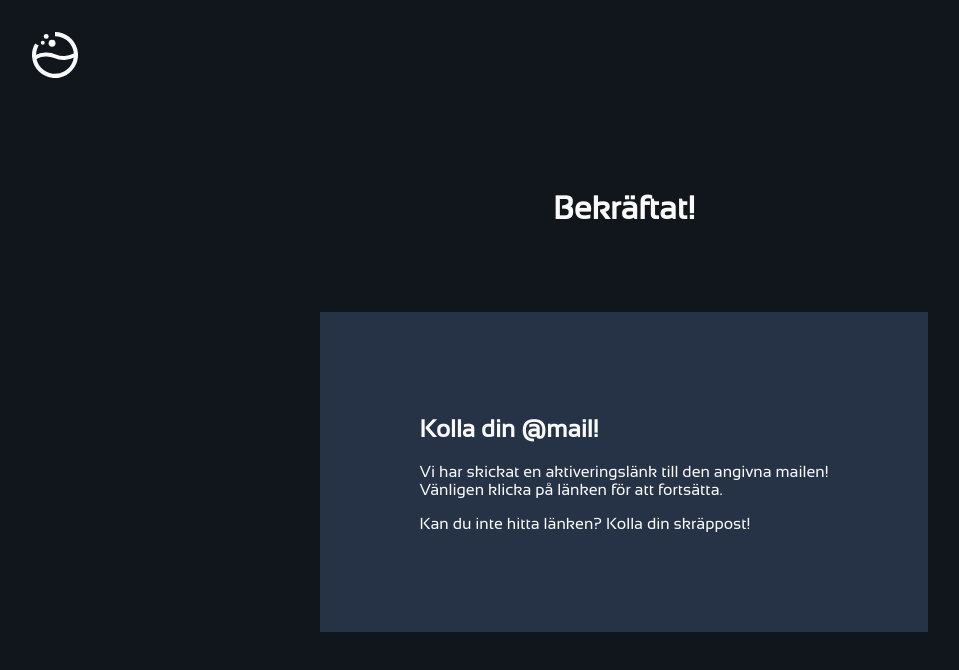
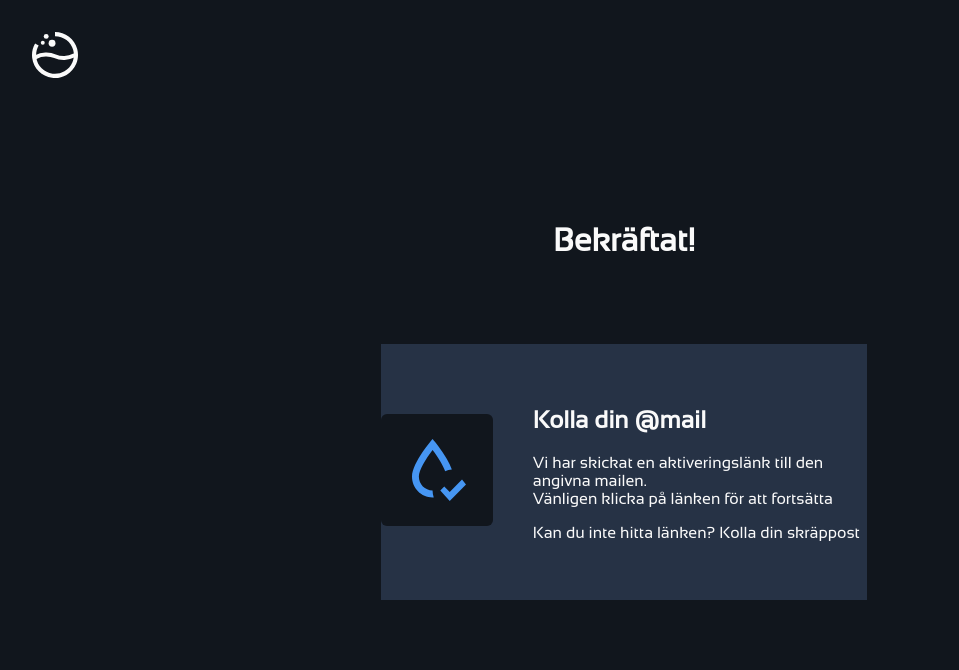
Before and after one commit to nybbe123/h2go, a Next.js app: page /verify in a window 1280 px wide. Shown: the top 670 px of the page, without its empty margins (16-975 px from the left). Built offline with nearby package versions, Linux system fonts and the light colour scheme.

Commit message:
added confirm images + more styling

```diff
--- a/pages/signup.tsx
+++ b/pages/signup.tsx
@@ -38,7 +38,7 @@ const SignUp: NextPage<
       <div className={styles["logo-container-sign-up"]}>
         <Logo />
       </div>
-
+      <div>
         <div>
           <h1>Hallå där!</h1>
           <p>
@@ -46,6 +46,8 @@ const SignUp: NextPage<
             <br></br>
             Skriv bara in din email nedan för att registrera dig eller logga in.
           </p>
+        </div>
+        <div>
           <form
             className={styles["inputfield"]}
             method="post"
@@ -85,6 +87,7 @@ const SignUp: NextPage<
             );
           })}
       </div>
+    </div>
   );
 };
 
--- a/pages/verify.tsx
+++ b/pages/verify.tsx
@@ -1,6 +1,7 @@
 import { NextPage } from "next";
 import styles from "../styles/SignUpPage.module.scss";
 import Logo from "../public/assets/images/logo.svg";
+import Confirm from "../public/assets/images/confirm.svg";
 
 const Verify: NextPage = () => {
   return (
@@ -13,13 +14,16 @@ const Verify: NextPage = () => {
       </div>
       <div className={styles["confirm-container"]}>
         <div>
-          <h2>Kolla din @mail!</h2>
+          <Confirm />
+        </div>
+        <div>
+          <h2>Kolla din @mail</h2>
           <p>
-            Vi har skickat en aktiveringslänk till den angivna mailen!
+            Vi har skickat en aktiveringslänk till den angivna mailen.
             <br />
-            Vänligen klicka på länken för att fortsätta.
+            Vänligen klicka på länken för att fortsätta
           </p>
-          <p>Kan du inte hitta länken? Kolla din skräppost!</p>
+          <p>Kan du inte hitta länken? Kolla din skräppost</p>
         </div>
       </div>
     </div>
--- a/styles/SignUpPage.module.scss
+++ b/styles/SignUpPage.module.scss
@@ -77,10 +77,11 @@
     .confirm-container {
 
       display: flex;
-      flex-direction: column;
+      flex-direction: row;
       align-items: center;
       justify-content: center;
-      height: 20rem;
-      width: 50%;
+      height: 16rem;
+      width: 40%;
+      gap: 2.5rem;
       background-color: #263245;
     }
```
Also changed, not shown: pages/index.tsx (+23 -19 lines), public/assets/images/confirm.svg (added). Lines whose indentation alone changed are shown as unchanged.
